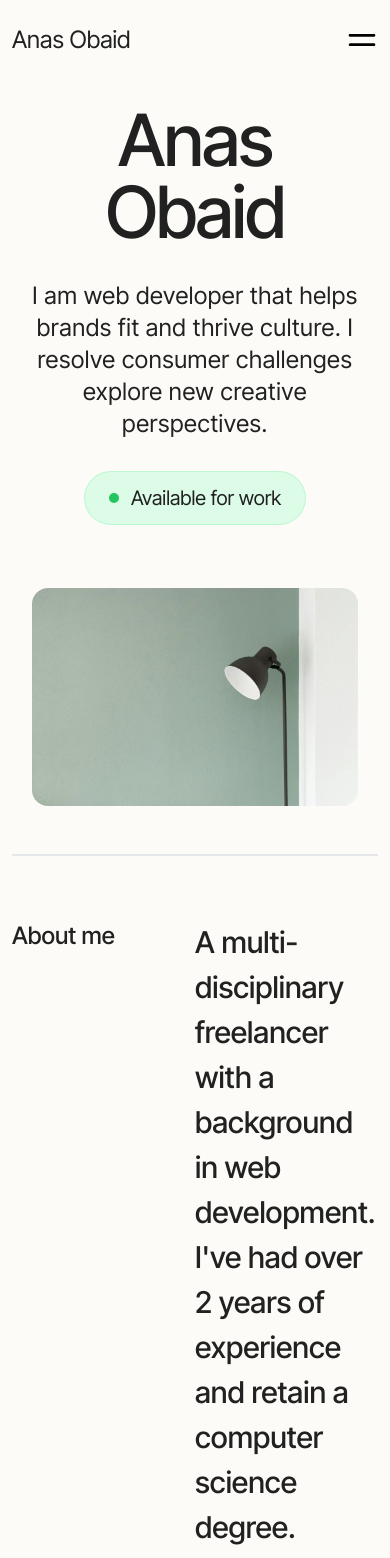
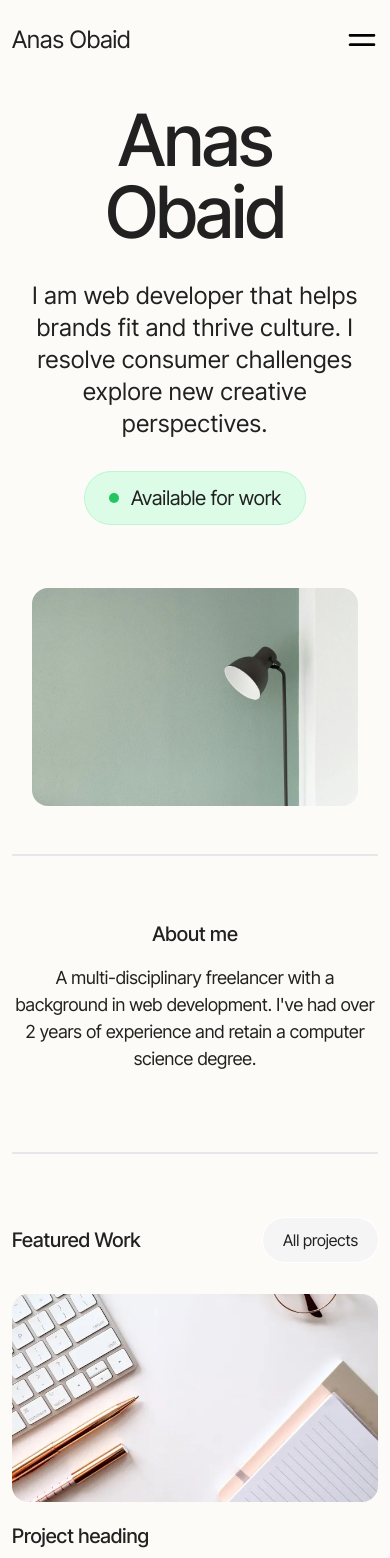
Before and after one commit to TheAnasObaid/theanasobaid.github.io, a React (Vite) app: page / in a window 390 px wide. Shown: the top 1558 px of the page. Built offline with nearby package versions, Linux system fonts and the light colour scheme.

Commit message:
Fix responsiveness for about section

```diff
--- a/src/components/About.tsx
+++ b/src/components/About.tsx
@@ -1,11 +1,16 @@
 const About = () => {
   return (
-    <div id="work" className="flex justify-between border-t-2 pt-16">
-      <div className="w-1/2">
-        <h2 className="text-2xl font-medium">About me</h2>
+    <div
+      id="work"
+      className="flex flex-col md:flex-row items-center md:items-start justify-between border-t-2 pt-16"
+    >
+      <div className="w-full md:w-1/2">
+        <h2 className="text-xl md:text-2xl text-center md:text-start font-medium">
+          About me
+        </h2>
       </div>
-      <div className="w-1/2">
-        <p className="text-3xl leading-normal font-medium">
+      <div className="w-full md:w-1/2">
+        <p className="text-lg mt-4 md:text-3xl leading-normal text-center md:text-start">
           A multi-disciplinary freelancer with a background in web development.
           I've had over 2 years of experience and retain a computer science
           degree.
```
